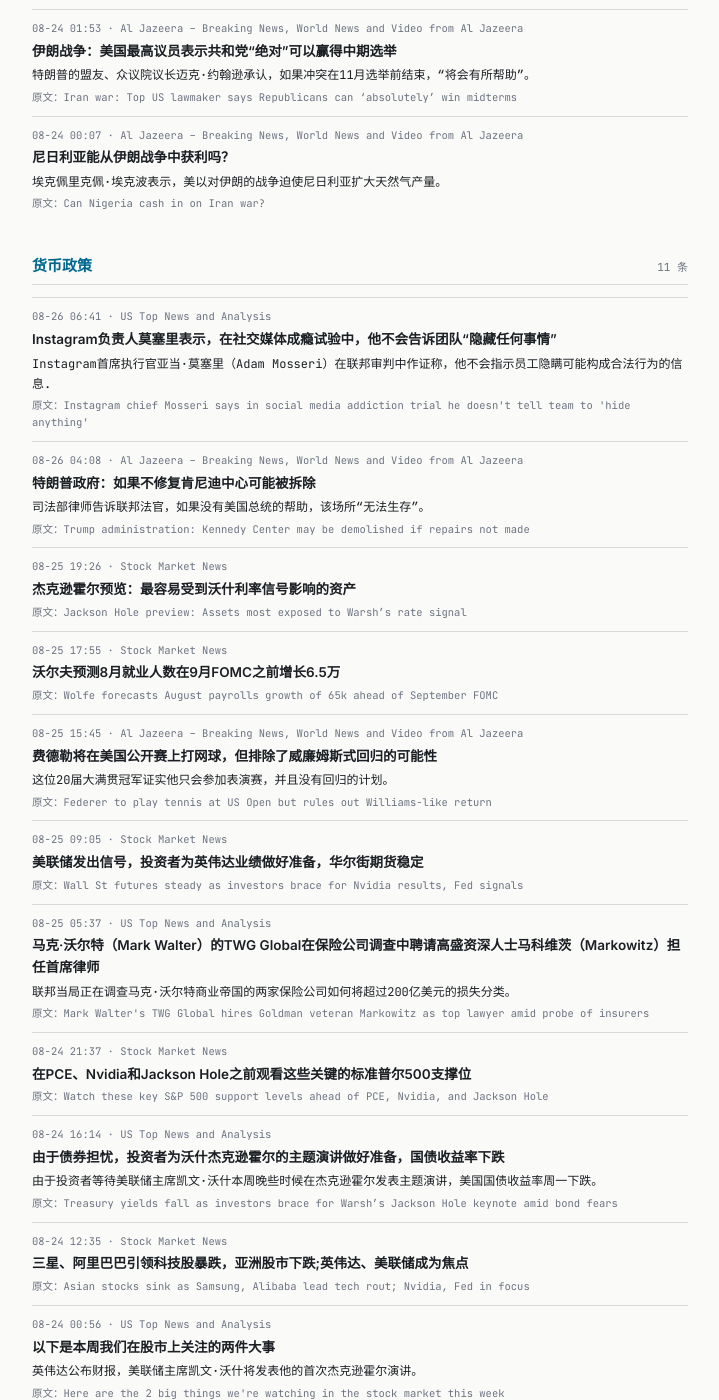
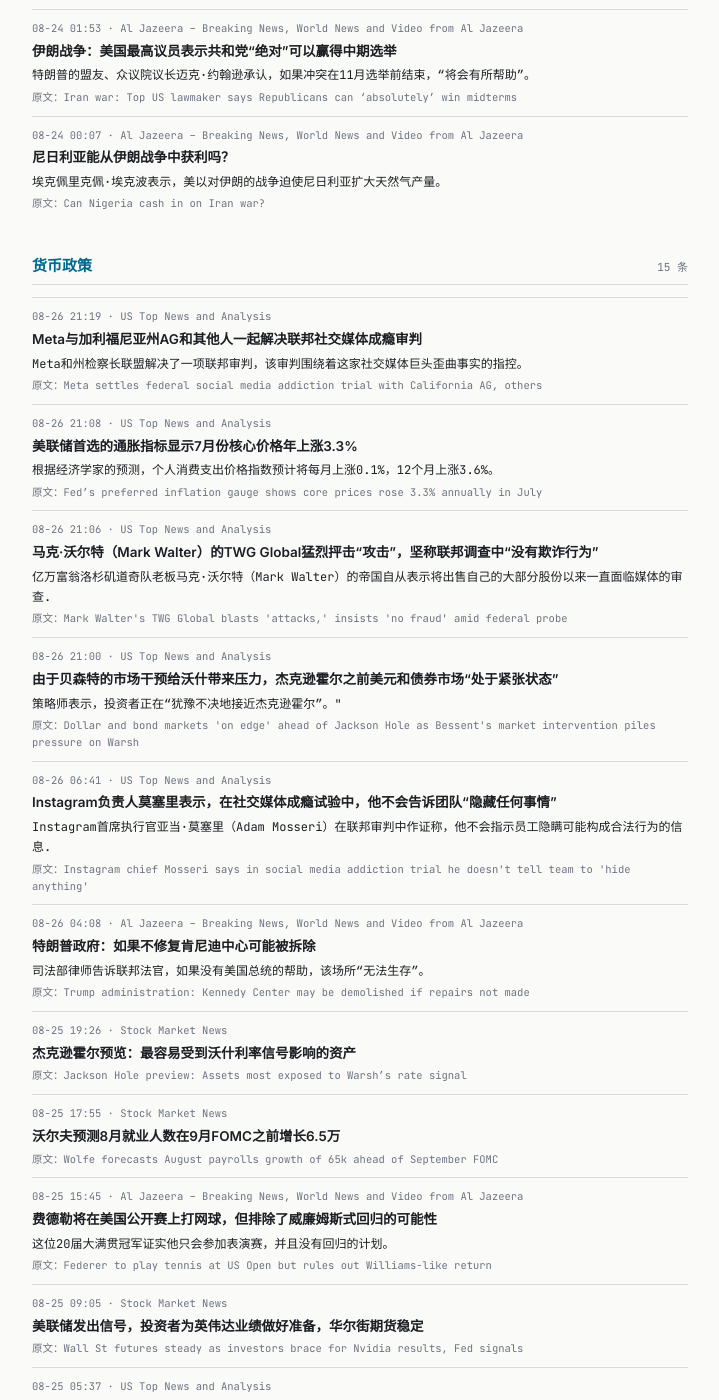
Before and after one commit to tang3super/tang3super.github.io, a Jekyll site: the page built from macro-trade/news-digest.md, in a window 1280 px wide and 1400 px high, scrolled down 7097 px. Shown: the whole window, without its empty margins (280-999 px from the left). Built offline with Jekyll 4.4.1, drawn with Linux system fonts in a browser that asks for light colours; some of the changed text lies outside the part shown.

Commit message:
sync news-digest article

```diff
--- a/macro-trade/news-digest.md
+++ b/macro-trade/news-digest.md
@@ -5,7 +5,7 @@
 date: '2026-08-26'
 summary: 2026年第35周监控
 week_label: 2026年第35周监控
-last_updated: 2026-08-26 20:16
+last_updated: 2026-08-26 21:19
 refresh_note: 每 5 分钟自动刷新
 topics:
 - name: 地缘政治
@@ -475,6 +475,34 @@
     summary_zh: 埃克佩里克佩·埃克波表示，美以对伊朗的战争迫使尼日利亚扩大天然气产量。
 - name: 货币政策
   items:
+  - title: Meta settles federal social media addiction trial with California AG, others
+    summary: Meta and coalition of state attorneys general settled a federal trial centering on allegations that the social media giant misrepresented th…
+    link: https://www.cnbc.com/2026/08/26/meta-social-media-trial-settlement.html
+    source: US Top News and Analysis
+    time: 08-26 21:19
+    title_zh: Meta与加利福尼亚州AG和其他人一起解决联邦社交媒体成瘾审判
+    summary_zh: Meta和州检察长联盟解决了一项联邦审判，该审判围绕着这家社交媒体巨头歪曲事实的指控。
+  - title: Fed’s preferred inflation gauge shows core prices rose 3.3% annually in July
+    summary: The personal consumption expenditures price index was expected to rise 0.1% monthly and 3.6% on a 12-month basis, according to economists su…
+    link: https://www.cnbc.com/2026/08/26/feds-preferred-inflation-gauge-shows-core-prices-rose-3point3percent-annually-in-july.html
+    source: US Top News and Analysis
+    time: 08-26 21:08
+    title_zh: 美联储首选的通胀指标显示7月份核心价格年上涨3.3%
+    summary_zh: 根据经济学家的预测，个人消费支出价格指数预计将每月上涨0.1%，12个月上涨3.6%。
+  - title: Mark Walter's TWG Global blasts 'attacks,' insists 'no fraud' amid federal probe
+    summary: The empire of billionaire Los Angeles Dodgers owner Mark Walter has faced media scrutiny since he said he would sell his majority share of t…
+    link: https://www.cnbc.com/2026/08/26/mark-walter-twg-guggenheim-lakers.html
+    source: US Top News and Analysis
+    time: 08-26 21:06
+    title_zh: 马克·沃尔特（Mark Walter）的TWG Global猛烈抨击“攻击”，坚称联邦调查中“没有欺诈行为”
+    summary_zh: 亿万富翁洛杉矶道奇队老板马克·沃尔特（Mark Walter）的帝国自从表示将出售自己的大部分股份以来一直面临媒体的审查.
+  - title: Dollar and bond markets 'on edge' ahead of Jackson Hole as Bessent's market intervention piles pressure on Warsh
+    summary: Strategists said investors were approaching Jackson Hole “on the back foot."
+    link: https://www.cnbc.com/2026/08/26/jackson-hole-warsh-bessent-bonds-treasury-dollar.html
+    source: US Top News and Analysis
+    time: 08-26 21:00
+    title_zh: 由于贝森特的市场干预给沃什带来压力，杰克逊霍尔之前美元和债券市场“处于紧张状态”
+    summary_zh: 策略师表示，投资者正在“犹豫不决地接近杰克逊霍尔”。"
   - title: Instagram chief Mosseri says in social media addiction trial he doesn't tell team to 'hide anything'
     summary: Instagram chief Adam Mosseri testified during a federal trial that he doesn't direct employees to withhold information that could pose legal…
     link: https://www.cnbc.com/2026/08/25/instagram-adam-mosseri-testifies-california-state-ag-federal-meta.html
@@ -549,6 +577,13 @@
     summary_zh: 英伟达公布财报，美联储主席凯文·沃什将发表他的首次杰克逊霍尔演讲。
 - name: AI基建
   items:
+  - title: Jim Cramer's top 10 things to watch in the stock market Wednesday
+    summary: It's a monumental day of earnings, led by Nvidia.
+    link: https://www.cnbc.com/2026/08/26/jim-cramers-top-10-things-to-watch-in-the-stock-market-wednesday.html
+    source: US Top News and Analysis
+    time: 08-26 20:55
+    title_zh: 吉姆·克莱默（Jim Cramer）周三股市最值得关注的10件事
+    summary_zh: 这是英伟达（Nvidia）引领的一个里程碑式的盈利日。
   - title: TSX futures inch lower amid Canada-U.S. trade spat; Nvidia earnings ahead
     summary: ''
     link: https://www.investing.com/news/stock-market-news/tsx-futures-inch-lower-amid-canadaus-trade-spat-nvidia-earnings-ahead-4876920
```
